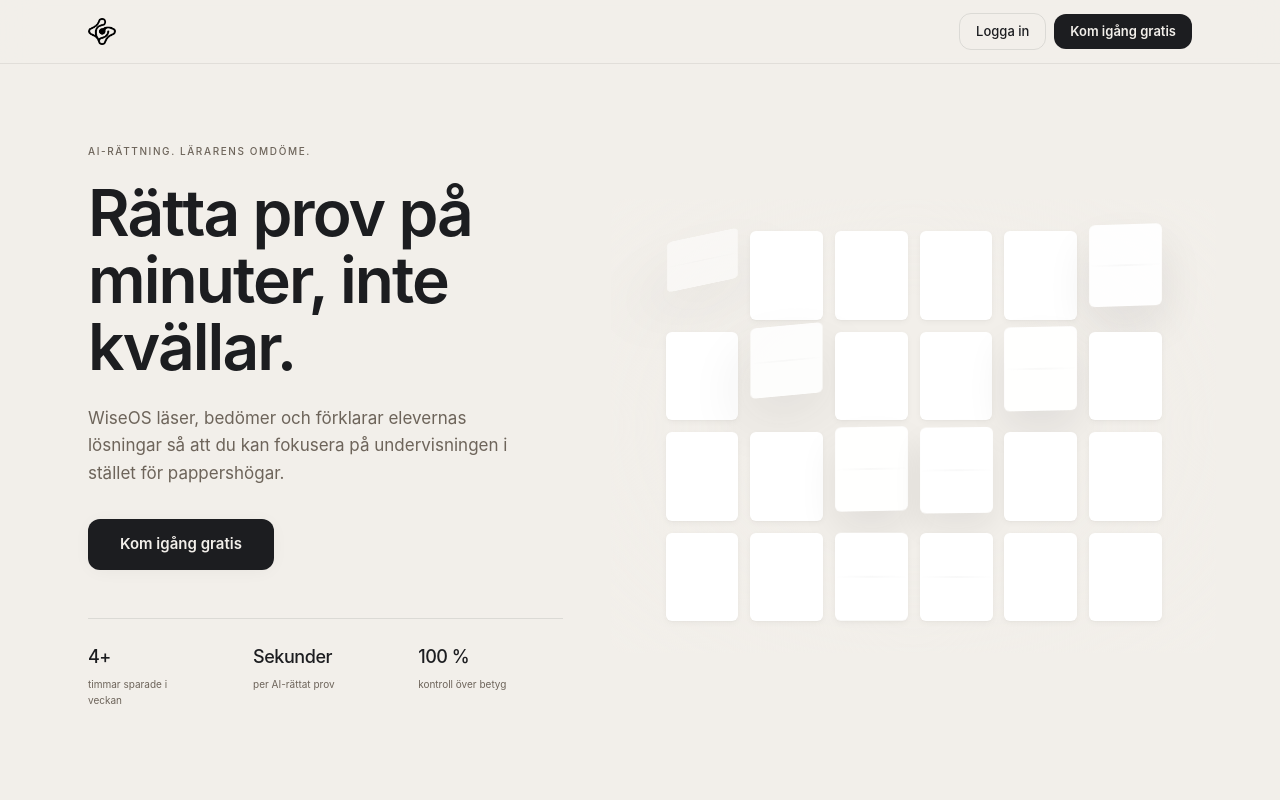
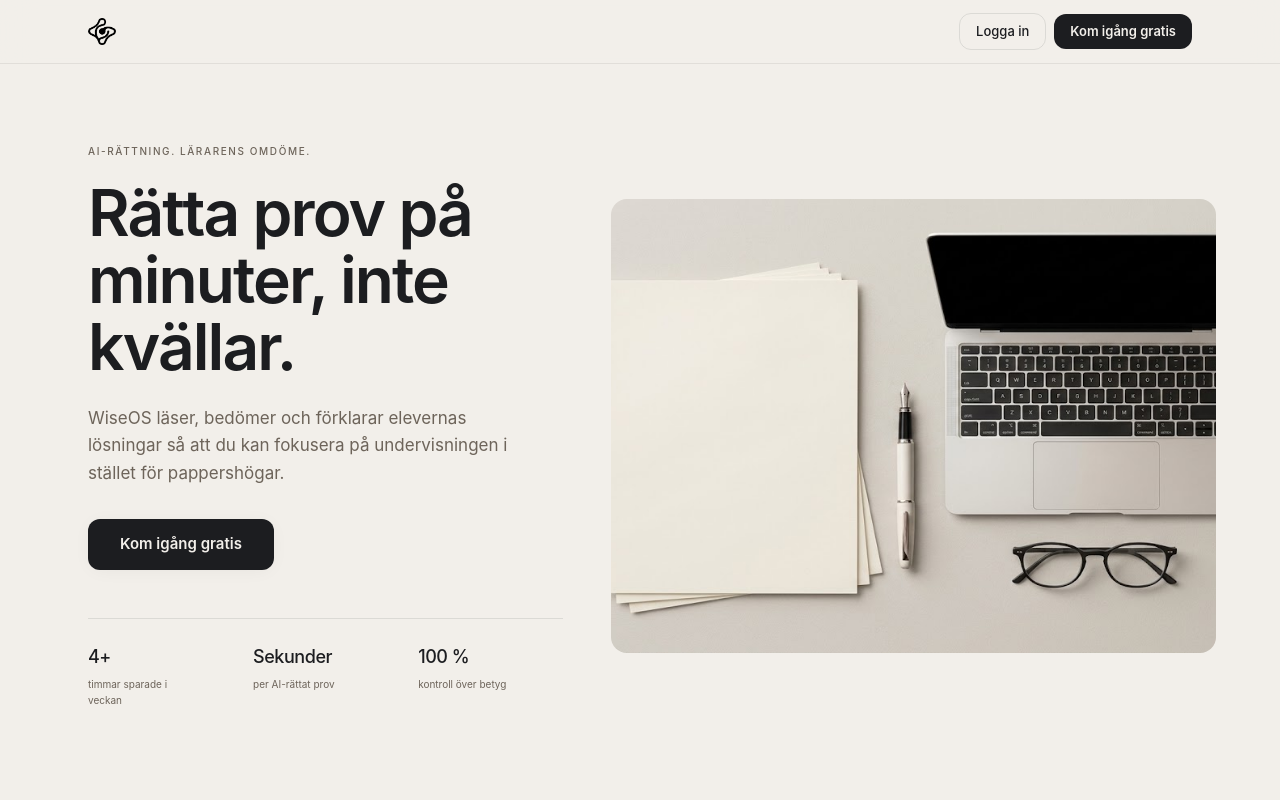
Before and after one commit to tjuren-ferdinand/wiseos_working_engine, a Next.js app in the folder apps/web/: page /login in a window 1280 px wide. Shown: the top 800 px of the page. Built offline with nearby package versions, Linux system fonts and the light colour scheme; no server answers.

Commit message:
Revert login hero to original front1.jpg marketing image

```diff
--- a/apps/web/app/login/page.tsx
+++ b/apps/web/app/login/page.tsx
@@ -8,7 +8,7 @@ import { motion, useScroll, useMotionValueEvent } from "framer-motion";
 import Logo from "@/components/Logo";
 import { createClient } from "@/lib/supabase/client";
 import LineIcon, { type IconName } from "@/components/LineIcon";
-import LoginHeroPaperGrid from "@/components/LoginHeroPaperGrid";
+import Image from "next/image";
 import { TESTIMONIALS } from "@/lib/data/testimonials";
 import { SOCIAL_STATS } from "@/lib/data/stats";
 
@@ -470,8 +470,17 @@ export default function LoginPage() {
             </motion.div>
           </div>
 
-          <div className="flex min-w-0 items-center lg:-mr-6">
-            <LoginHeroPaperGrid />
+          <div className="relative flex min-w-0 items-center lg:-mr-6">
+            <div className="relative aspect-[4/3] w-full overflow-hidden rounded-2xl">
+              <Image
+                src="/front1.jpg"
+                alt=""
+                fill
+                priority
+                sizes="(max-width: 1024px) 100vw, 50vw"
+                className="object-cover"
+              />
+            </div>
           </div>
         </section>
 
```
